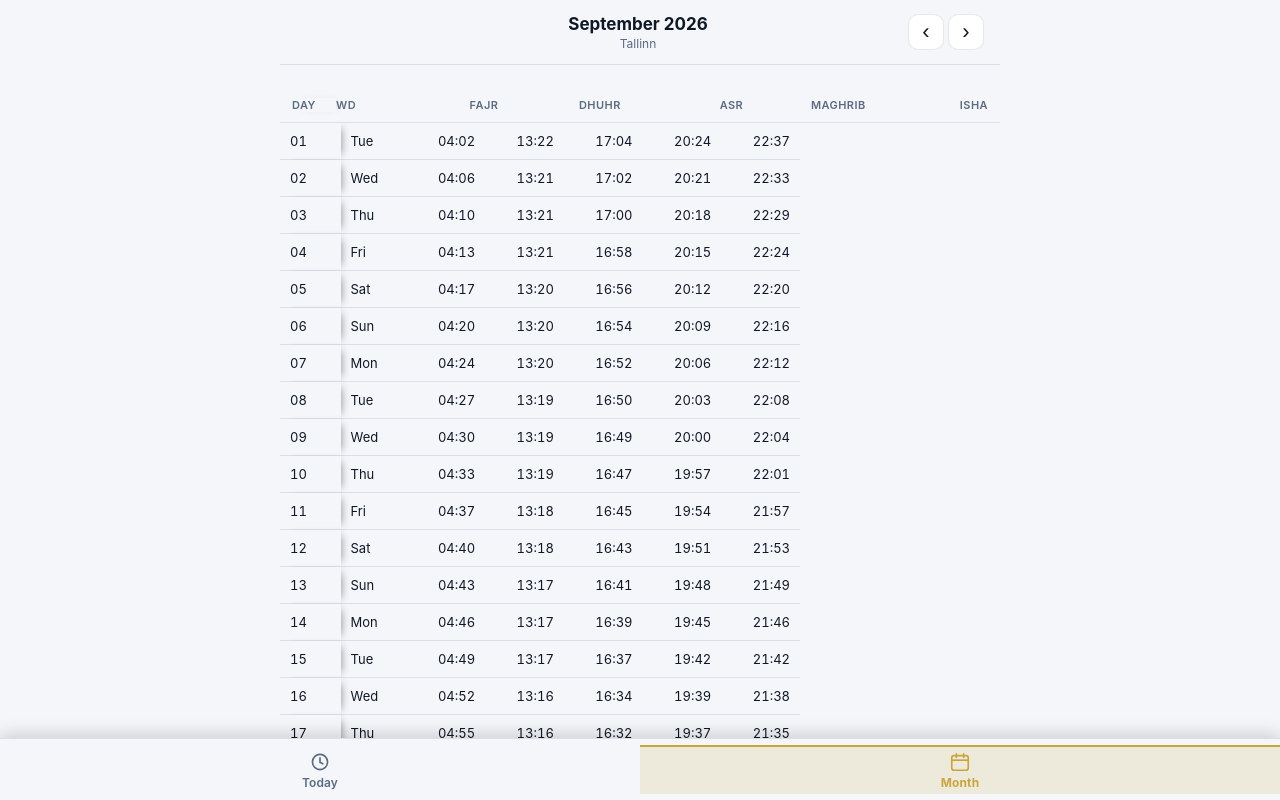
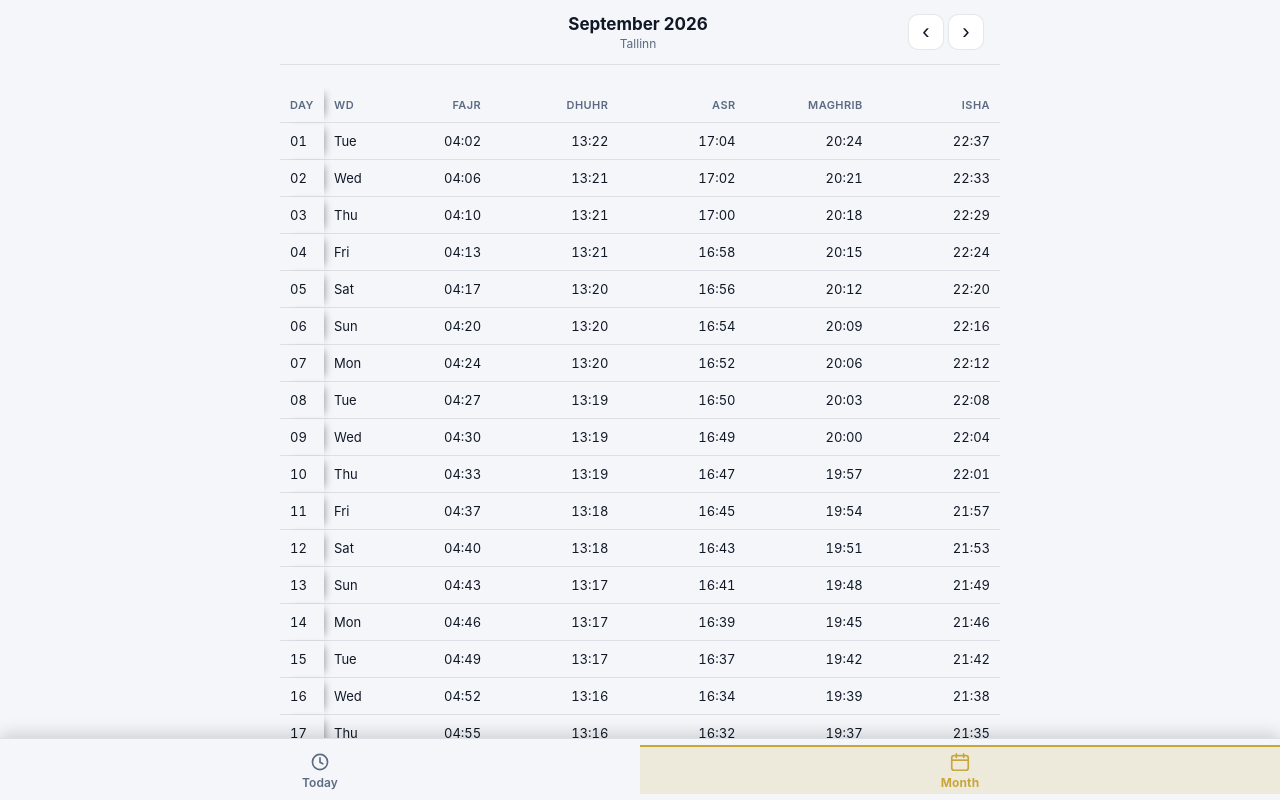
Before and after one commit to harkce/tallinn-prayer-times, a React (Vite) app: page /tallinn-prayer-times/month in a window 1280 px wide. Built offline with nearby package versions, Linux system fonts and the light colour scheme.

Commit message:
Align Month table body columns with sticky header
Labels were a stretching CSS grid while the body table stayed
max-content with no colgroup, so Maghrib/Isha headers drifted.
Share width:100%, matching col tracks, and the same cell padding.

```diff
--- a/src/index.css
+++ b/src/index.css
@@ -555,7 +555,8 @@ body.month-page {
 }
 
 .month-grid {
-  width: max-content;
+  /* Same width model as .month-labels so header + body columns line up */
+  width: 100%;
   min-width: 520px;
   border-collapse: separate;
   border-spacing: 0;
@@ -567,11 +568,13 @@ body.month-page {
 
 .month-grid col.col-day { width: 44px; }
 .month-grid col.col-wd { width: 40px; }
-.month-grid col.col-time { width: 58px; }
+/* Remaining width splits evenly across the five prayer columns (matches labels 1fr). */
+.month-grid col.col-time { width: auto; }
 
 .month-grid th,
 .month-grid td {
   padding: 10px 10px;
+  box-sizing: border-box;
   text-align: right;
   border-bottom: 1px solid var(--border);
   white-space: nowrap;
@@ -603,11 +606,14 @@ body.month-page {
   top: 0;
   z-index: 5;
   display: grid;
+  /* Tracks match table col widths; padding lives on spans like td padding */
   grid-template-columns: 44px 40px repeat(5, minmax(58px, 1fr));
   gap: 0;
+  width: 100%;
   min-width: 520px;
-  padding: 10px 12px;
+  padding: 0;
   margin: 0;
+  box-sizing: border-box;
   background: var(--bg);
   border-bottom: 1px solid var(--border);
   color: var(--text-muted);
@@ -618,6 +624,8 @@ body.month-page {
 }
 
 .month-labels span {
+  box-sizing: border-box;
+  padding: 10px 10px;
   text-align: right;
 }
 
--- a/src/pages/MonthPage.tsx
+++ b/src/pages/MonthPage.tsx
@@ -142,6 +142,15 @@ export function MonthPage() {
           <span>Isha</span>
         </div>
         <table className="month-grid">
+          <colgroup>
+            <col className="col-day" />
+            <col className="col-wd" />
+            <col className="col-time" />
+            <col className="col-time" />
+            <col className="col-time" />
+            <col className="col-time" />
+            <col className="col-time" />
+          </colgroup>
           <thead className="sr-only">
             <tr>
               <th scope="col">Day</th>
```
Also changed, not shown: 7 other files (tests, documents, lock files or other folders).
